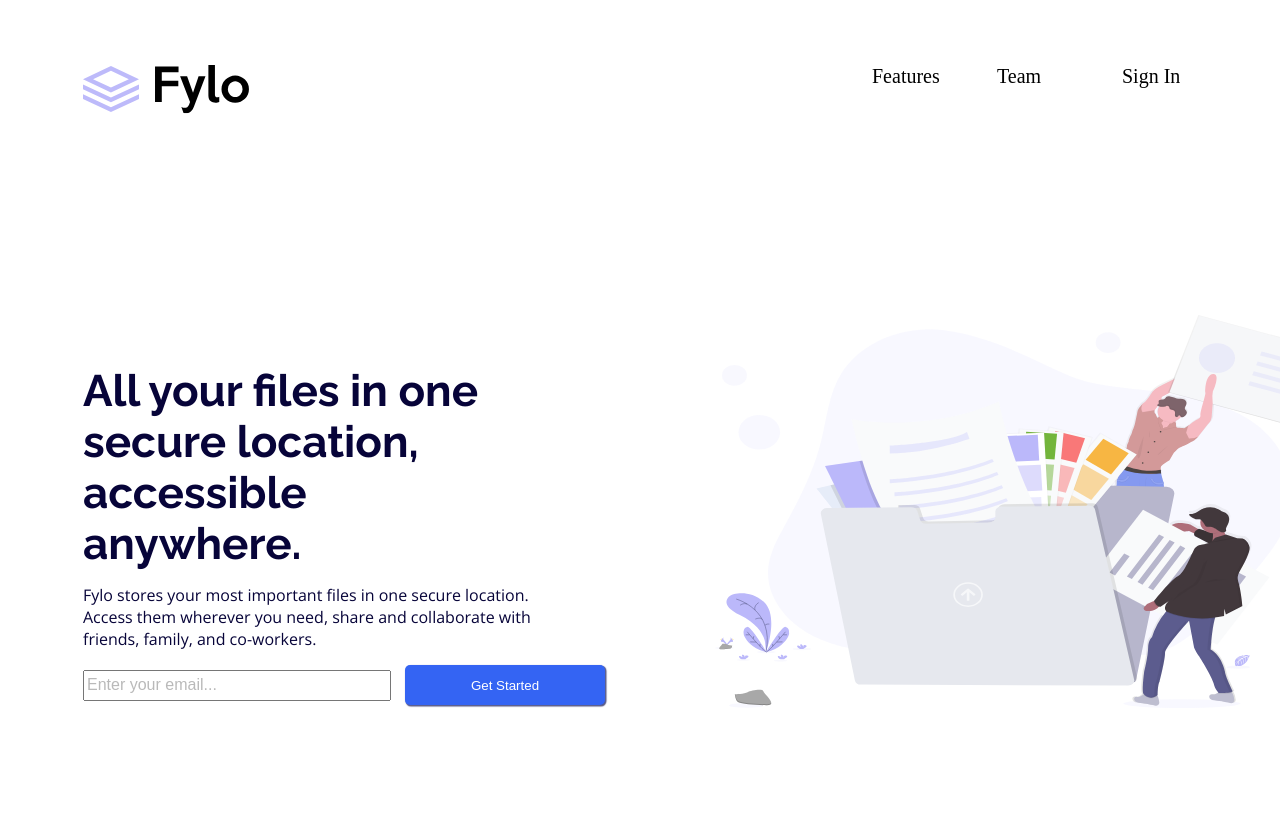
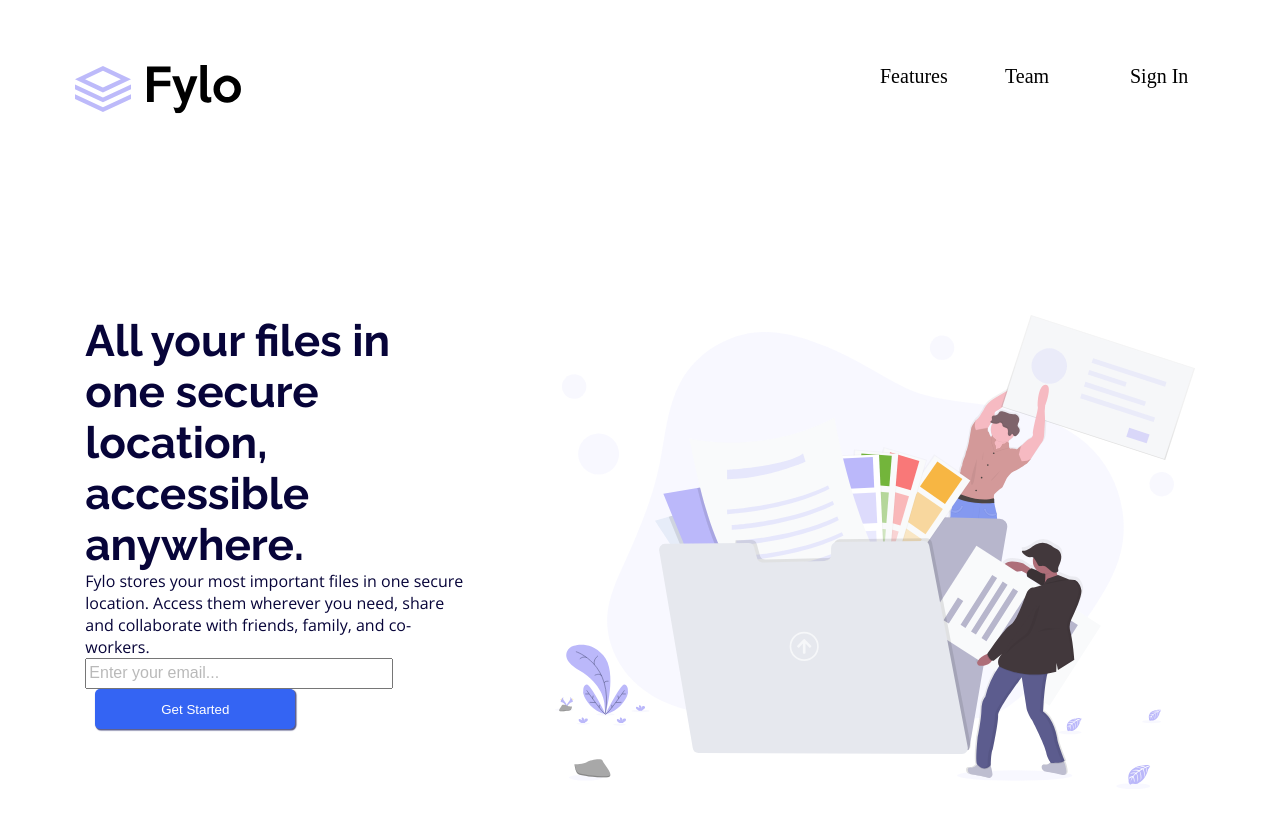
Before and after one commit to ChitacAlexandru/Git_Tema2, a plain HTML site: page index.html in a window 1280 px wide. Shown: the top 818 px of the page. Drawn offline with Linux system fonts and the light colour scheme.

Commit message:
Repositioning attempt
I've tried to make my page more responsive but I don't really know how, especially for mobile

```diff
--- a/index.html
+++ b/index.html
@@ -24,14 +24,15 @@
   <div class="flex-item signIn"><span>Sign In </span></div>
   </div>
 
-  <div class="middle1">
-  <div class="textBig1">All your files in one secure location, accessible anywhere.</div>
-
-  <div class="textSmaller1">Fylo stores your most important files in one secure location.
-  Access them wherever you need, share and collaborate with friends,
-  family, and co-workers.</div>
-  <div class="inputEmail"><input type="email" class="emailField1" placeholder="Enter your email..."> <button class="getStarted">Get Started</button></div>
-  <div class="img2"><img src="images/illustration-1.svg" width=650px height=400px alt="logo"></div>
+  <div class="first-section">
+    <div class="first-section1">
+      <div class="bigTextDiv"><p class="bigText">All your files in one secure location, accessible anywhere.</p></div>
+      <div class="smallTextDiv"><p class="smallText">Fylo stores your most important files in one secure location. Access them wherever you need, share and collaborate with friends, family, and co-workers.</p></div>
+      <div class="inputEmail"><input type="email" class="emailField1" placeholder="Enter your email..."> <button class="getStarted">Get Started</button></div>
+    </div>
+    <div class="first-section2">
+      <img src="images/illustration-1.svg" class="illustration1" width=650px height=400px alt="logo" style="max-width:100%;height:auto">
+    </div>
 
   </div>
  <div class="second-section">
--- a/styles.css
+++ b/styles.css
@@ -6,7 +6,14 @@
     src:url(fonts/Raleway-VariableFont_wght.ttf);
     font-family:railway;
 }
+
+.html{
+    height:100%;
+}
 body {
+    margin:0;
+    box-sizing: border-box;
+    min-height: 100%;
     -ms-overflow-style: none;
     scrollbar-width: none;
     overflow-y: scroll;
@@ -53,37 +60,45 @@ body::-webkit-scrollbar {
     margin-right: 25px;
 }
 
-.middle1{
+.first-section{
     display:flex;
-    width:50%;
-    height:500px;
-    margin-left: 75px;
-    flex-direction: column;
+    width:100%;
+    height:50%;
+    flex-direction: row;
     margin-bottom: 100px;
-    flex-wrap: wrap;
+    justify-content: space-evenly;
+
+}
+.first-section1{
+    width:30%;
+}
+.first-section2{
+    width:30%;
+}
+
+.bigTextDiv{
 
 }
 
-.textBig1{
+.bigText{
+    margin:0;
     font-family: railway;
     font-size: 2.75rem;
-    margin-bottom:15px;
+    color: hsl(243, 87%, 12%);
     font-weight:bold;
-    padding-top:50px;
-    margin-right: 200px;
-    color: hsl(243, 87%, 12%);
+}
+
+.smallTextDiv{
 
 }
 
-.textSmaller1{
+.smallText{
+    margin:0;
     font-family: opensans;
     font-size:1rem;
     font-weight: 400;
-    margin-bottom:15px;
-    margin-right: 150px;
     color: hsl(243, 87%, 12%);
 }
-
 .emailField1{
     width:300px;
     height:25px;
@@ -115,8 +130,10 @@ body::-webkit-scrollbar {
     box-shadow: inset 1px 1px 1px #000;
   }
 
-.img2{
-    max-width:50%;
+
+
+.first-section2{
+    min-width:50%;
 }
 
 .second-section{
@@ -303,11 +320,9 @@ body::-webkit-scrollbar {
     color: white;
     justify-content: space-around;
     background-color: hsl(243, 87%, 12%);
-    margin-left: -1rem;
-    margin-right: -1rem;
-    margin-bottom:-1rem;
-    height: 300px;
-    width: 110%;
+    margin-bottom:0;
+    height: 150%;
+    width: 100%;
 }
 
 .footer1{
@@ -363,10 +378,10 @@ body::-webkit-scrollbar {
 }
 .attribution{
     text-align: center;
+    margin: 0;
     color: white;
     position: relative;
     background-color: hsl(243, 87%, 12%);
-    margin:-1rem;
 }
 
 .socialDiv{
```
